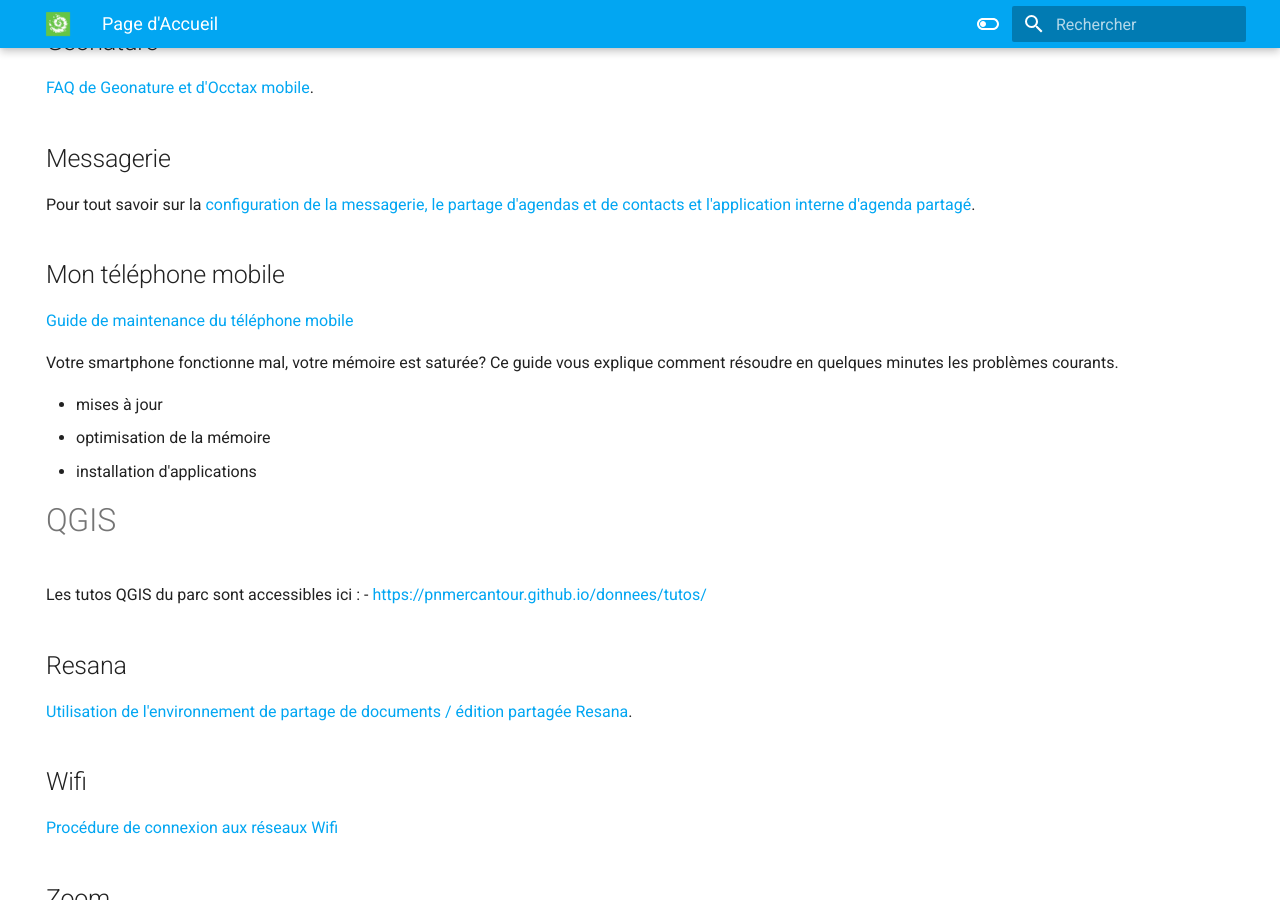
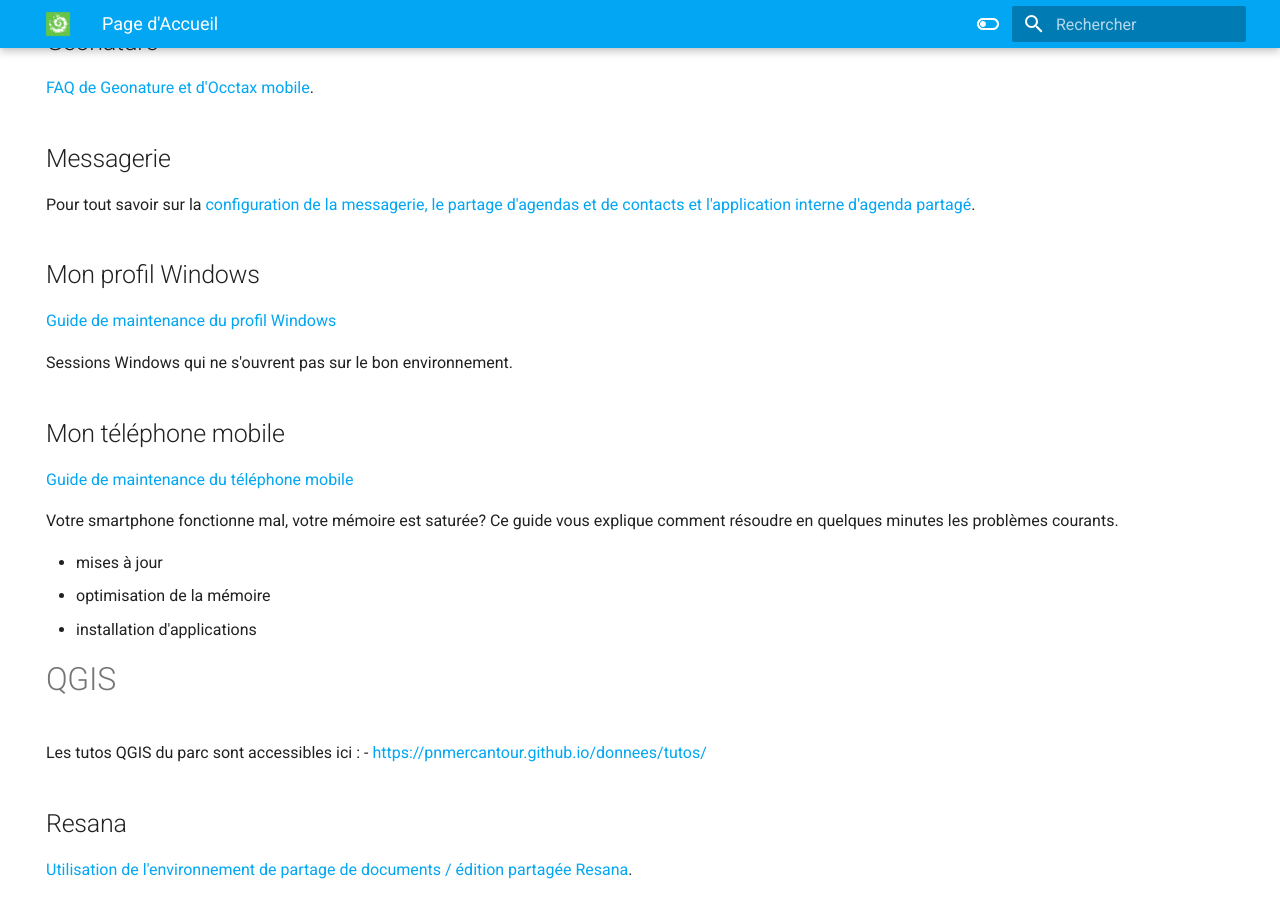
Before and after one commit to PnMercantour/faq, an MkDocs documentation site: the page built from docs/index.md, in a window 1280 px wide and 900 px high, scrolled down 595 px. Built offline with MkDocs 1.6.1 and Material for MkDocs 9.7.7, drawn with Linux system fonts in a browser that asks for light colours.

Commit message:
Windows profiles

```diff
--- a/docs/index.md
+++ b/docs/index.md
@@ -32,6 +32,11 @@
 
 Pour tout savoir sur la [configuration de la messagerie, le partage d'agendas et de contacts et l'application interne d'agenda partagé](./messagerie/README.md).
 
+## Mon profil Windows
+[Guide de maintenance du profil Windows](./Windows/README.md)
+
+Sessions Windows qui ne s'ouvrent pas sur le bon environnement.
+
 ## Mon téléphone mobile
 
 [Guide de maintenance du téléphone mobile](./mobile/README.md)
```
